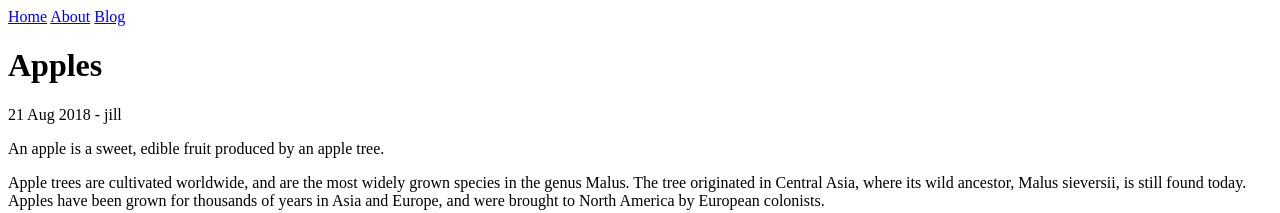
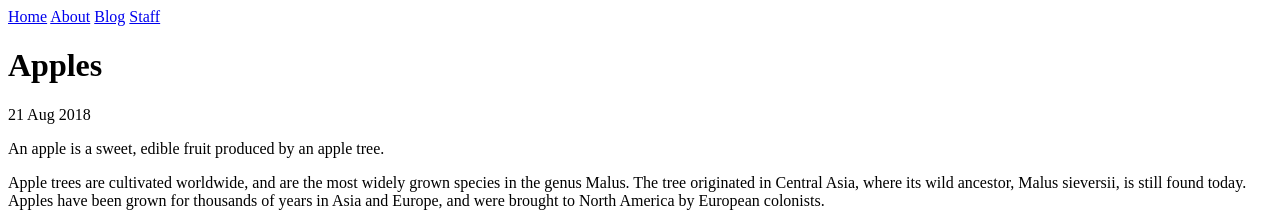
Before and after one commit to nickstanley574/jekyllrb-tutorial, a Jekyll site: the page built from _posts/2018-08-21-apples.md, in a window 1280 px wide. Shown: the top 213 px of the page. Built offline with Jekyll 4.4.1, drawn with Linux system fonts in a browser that asks for light colours.

Commit message:
more tutorial tasks

```diff
--- a/_config.yml
+++ b/_config.yml
@@ -0,0 +1,19 @@
+collections:
+  authors:
+    output: true
+
+defaults:
+  - scope:
+      path: ""
+      type: "authors"
+    values:
+      layout: "author"
+  - scope:
+      path: ""
+      type: "posts"
+    values:
+      layout: "post"
+  - scope:
+      path: ""
+    values:
+      layout: "default"
--- a/_data/navigation.yml
+++ b/_data/navigation.yml
@@ -4,3 +4,5 @@
   link: /about.html
 - name: Blog
   link: /blog.html
+- name: Staff
+  link: /staff.html
--- a/_layouts/post.html
+++ b/_layouts/post.html
@@ -2,6 +2,11 @@
 layout: default
 ---
 <h1>{{ page.title }}</h1>
-<p>{{ page.date | date_to_string }} - {{ page.author }}</p>
-
+<p>
+  {{ page.date | date_to_string }}
+  {% assign author = site.authors | where: 'short_name', page.author | first %}
+  {% if author %}
+    - <a href="{{ author.url }}">{{ author.name }}</a>
+  {% endif %}
+</p>
 {{ content }}
```
